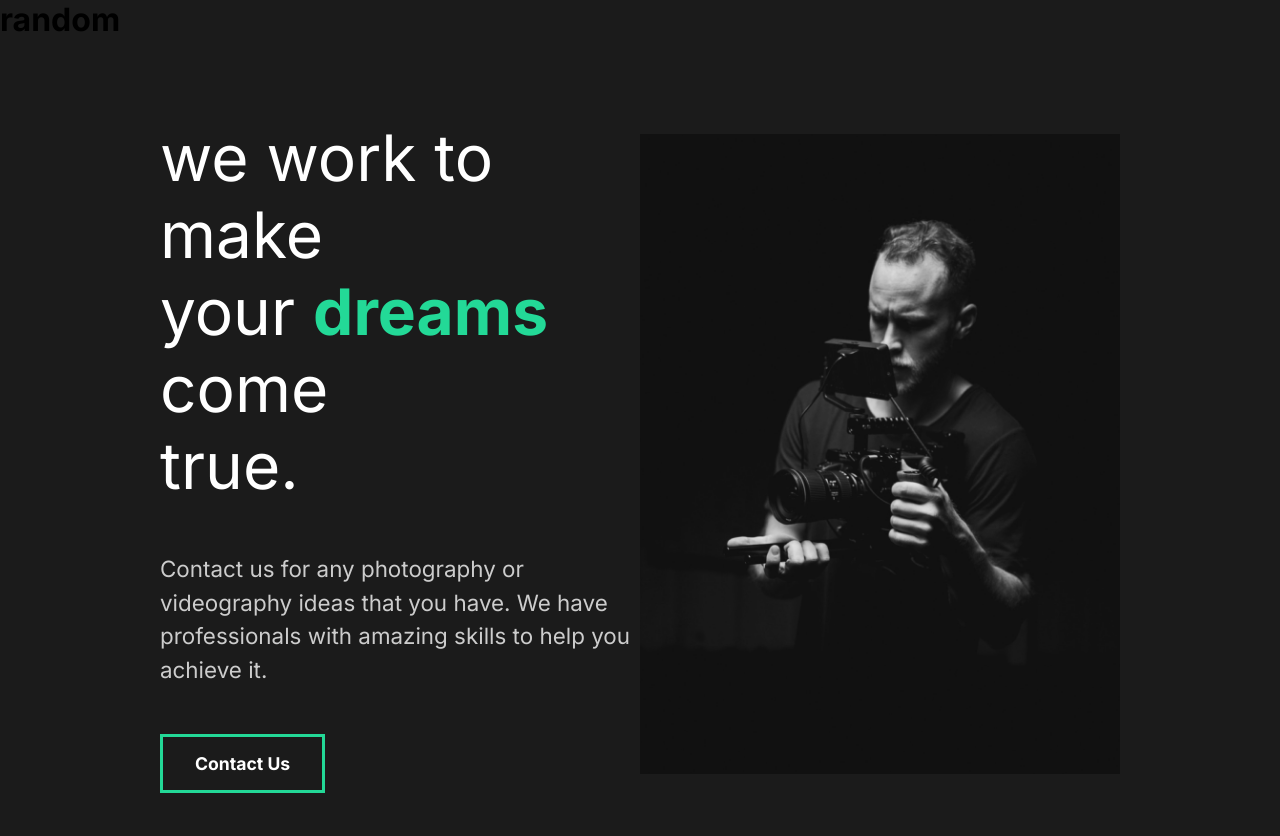
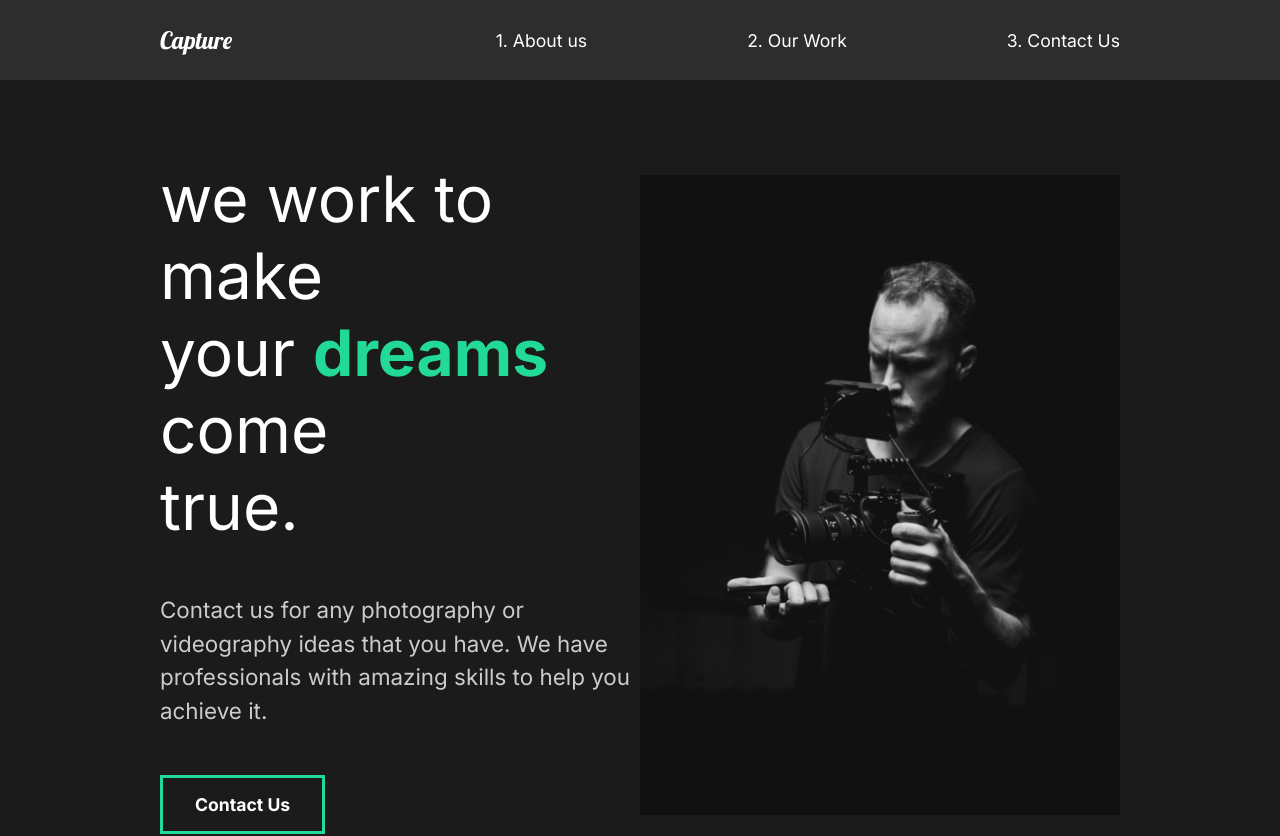
Before and after one commit to arshdeep4909/capture, a React (Create React App) app: page / in a window 1280 px wide. Shown: the top 836 px of the page. Built offline with nearby package versions, Linux system fonts and the light colour scheme.

Commit message:
8. created and styled nav component.

```diff
--- a/src/App.js
+++ b/src/App.js
@@ -6,7 +6,6 @@
 function App() {
   return (
     <div className="App">
-      <h1>random </h1>
       <GlobalStyle />
       {/* importing file to apply global styles  */}
       <AboutUs />
--- /dev/null
+++ b/src/components/Nav.jsx
@@ -0,0 +1,55 @@
+import React from "react";
+import styled from "styled-components";
+
+const Nav = () => {
+  return (
+    <StyledNav>
+      <h1>
+        <a id="logo" href="#">
+          Capture
+        </a>
+      </h1>
+      <ul>
+        <li>
+          <a href="#">1. About us</a>
+        </li>
+        <li>
+          <a href="#">2. Our Work</a>
+        </li>
+        <li>
+          <a href="#">3. Contact Us</a>
+        </li>
+      </ul>
+    </StyledNav>
+  );
+};
+
+const StyledNav = styled.nav`
+  min-height: 10vh;
+  display: flex;
+  align-items: center;
+  margin: auto;
+  justify-content: space-between;
+  background: #2e2d2d;
+  padding: 1rem 10rem;
+  a {
+    color: white;
+    text-decoration: none;
+  }
+  ul {
+    list-style: none;
+    display: flex;
+  }
+
+  #logo {
+    font-family: "Lobster", cursive;
+    font-size: 1.5rem;
+    font-weight: lighter;
+  }
+  li {
+    padding-left: 10rem;
+    position: relative; // beacuse we are going to add a line when we are focused on a link
+  }
+`;
+
+export default Nav;
--- a/src/pages/AboutUs.jsx
+++ b/src/pages/AboutUs.jsx
@@ -3,10 +3,12 @@
 import AboutSection from "../components/AboutSection";
 import ServiceSection from "../components/ServicesSection";
 import FaqSection from "../components/FaqSection";
+import Nav from "../components/Nav";
 
 const AboutUs = () => {
   return (
     <>
+      <Nav />
       <AboutSection />
       <ServiceSection />
       <FaqSection />
```
